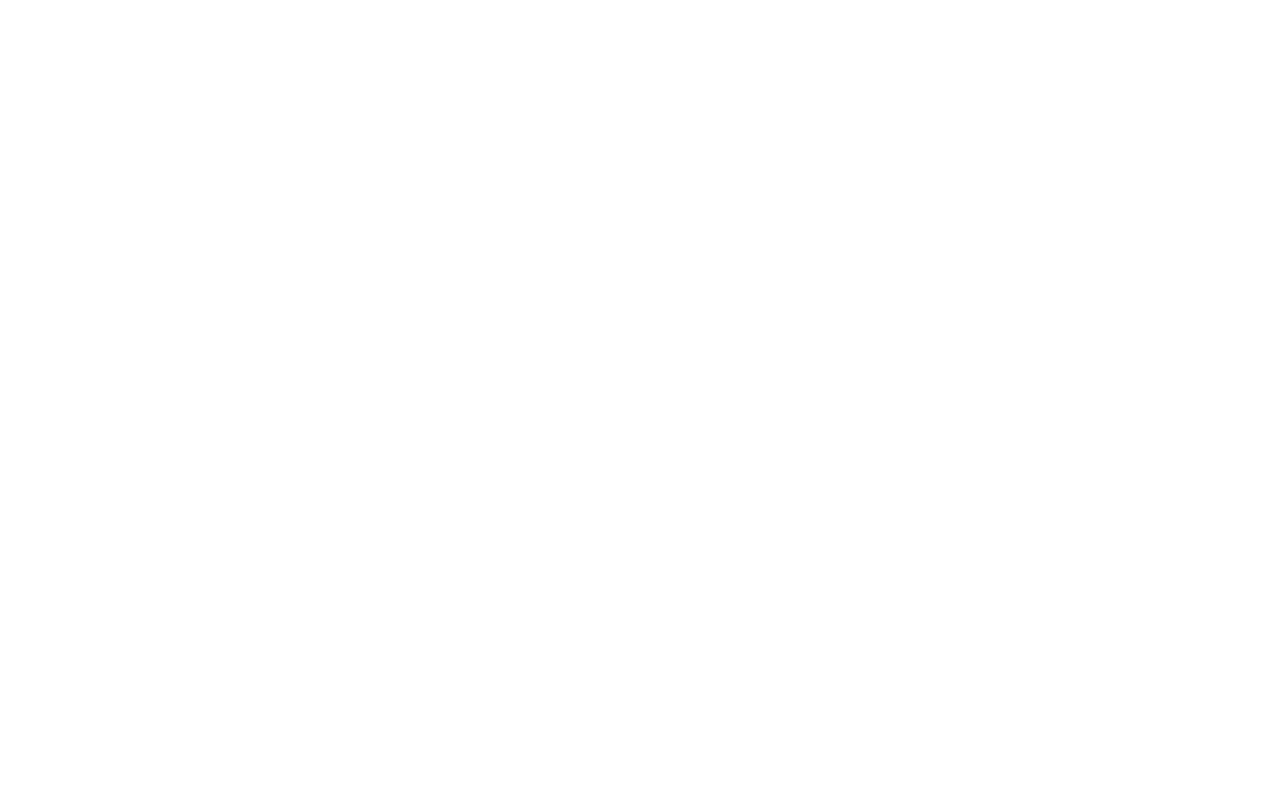
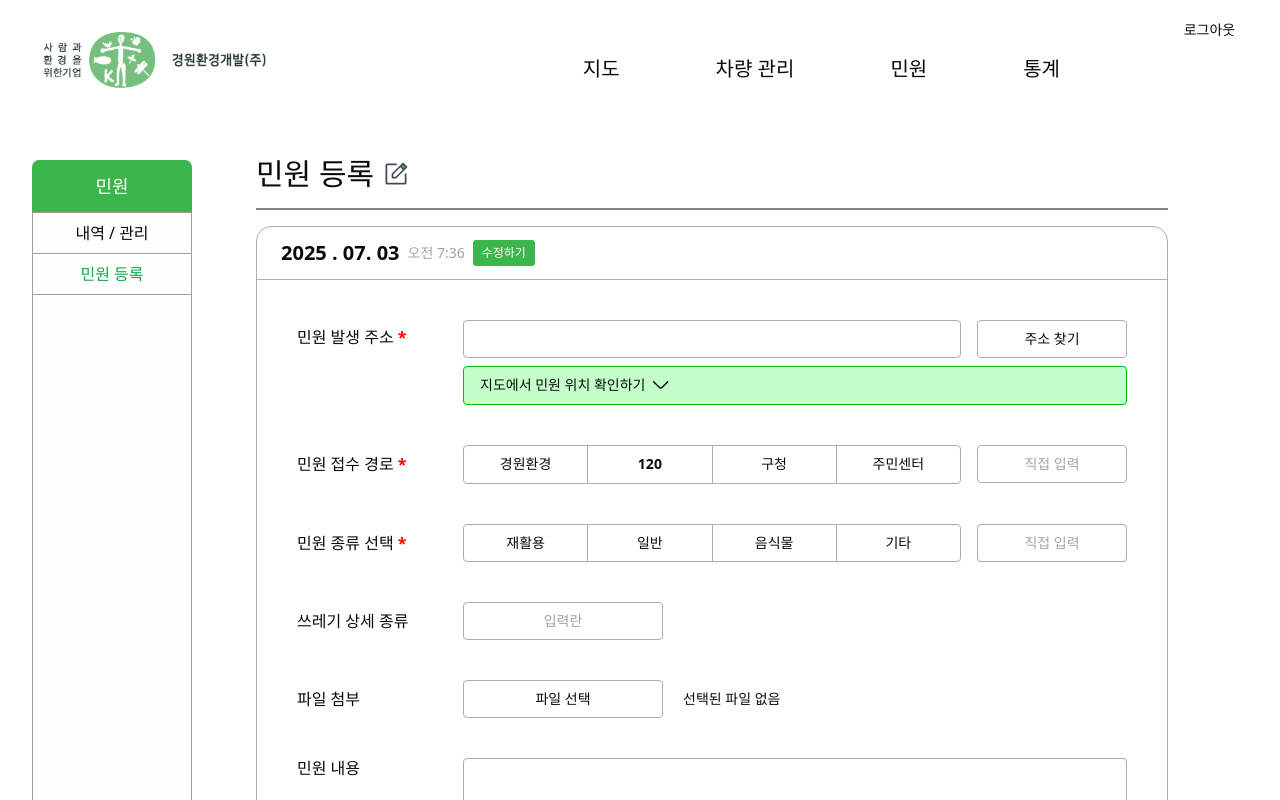
Before and after one commit to Gyeongwon-Environment-Web-and-App/IDON-Frontend, a React (Vite) app: page /complaints in a window 1280 px wide. Before the commit this address had no page. Shown: the top 800 px of the page. Built offline with nearby package versions, Linux system fonts and the light colour scheme.

Commit message:
feat: navigating for complaint form and table

```diff
--- a/src/App.tsx
+++ b/src/App.tsx
@@ -1,7 +1,7 @@
 import React from "react";
 import { BrowserRouter, Routes, Route } from "react-router-dom";
 import Login from "./pages/Login";
-import ComplaintRegister from "./pages/ComplaintManage";
+import ComplaintManage from "./pages/ComplaintManage";
 import MapOverview from "./pages/MapOverview";
 import MainPage from "./pages/MainPage";
 
@@ -10,7 +10,9 @@
     <BrowserRouter>
       <Routes>
         <Route path="/login" element={<Login />} />
-        <Route path="/register" element={<ComplaintRegister />} />
+        <Route path="/complaints" element={<ComplaintManage />} />
+        <Route path="/complaints/table" element={<ComplaintManage />} />
+        <Route path="/complaints/form" element={<ComplaintManage />} />
         <Route path="/map/overview" element={<MapOverview />} />
         <Route path="/" element={<MainPage />} />
         {/* 다른 라우트 여기에 추가 */}
--- a/src/components/Header.tsx
+++ b/src/components/Header.tsx
@@ -17,13 +17,30 @@
 const menuItems = [
   {
     label: "지도",
-    submenu: ["민원 분류", "차량 조회", "구역별 통계", "관할 구역 수정"],
+    submenu: [
+      { name: "민원 분류", route: "/" },
+      { name: "차량 조회", route: "/" },
+      { name: "구역별 통계", route: "/" },
+      { name: "관할 구역 수정", route: "/" },
+    ],
   },
   {
     label: "차량 관리",
-    submenu: ["차량 정보", "차량 등록 / 수정", "기사정보", "기사등록 / 수정"],
+    submenu: [
+      { name: "차량 정보", route: "/" },
+      { name: "차량 등록 / 수정", route: "/" },
+      { name: "기사정보", route: "/" },
+      { name: "기사등록 / 수정", route: "/" },
+    ],
   },
-  { label: "민원", submenu: ["내역 / 관리", "민원 등록 / 수정", "전체 통계"] },
+  {
+    label: "민원",
+    submenu: [
+      { name: "내역 / 관리", route: "/complaints/table" },
+      { name: "민원 등록 / 수정", route: "/complaints/form" },
+      { name: "전체 통계", route: "/" },
+    ],
+  },
   { label: "통계", submenu: [] },
 ];
 
@@ -98,8 +115,9 @@
                     <div
                       key={subIdx}
                       className="py-2 hover:text-gray-400 cursor-pointer font-semibold lg:text-lg text-md"
+                      onClick={() => navigate(sub.route)}
                     >
-                      {sub}
+                      {sub.name}
                     </div>
                   ))}
                 </div>
@@ -183,9 +201,12 @@
                           <button
                             key={subIdx}
                             className="text-left py-1 text-[#656565] hover:text-gray-600 transition-colors"
-                            onClick={() => setMobileMenuOpen(false)}
+                            onClick={() => {
+                              setMobileMenuOpen(false);
+                              navigate(sub.route);
+                            }}
                           >
-                            {sub}
+                            {sub.name}
                           </button>
                         ))}
                       </div>
--- a/src/components/complaints/ComplaintList.tsx
+++ /dev/null
@@ -1 +0,0 @@
-// !민원 관리/내역 테이블 컴포넌트
--- a/src/pages/ComplaintManage.tsx
+++ b/src/pages/ComplaintManage.tsx
@@ -1,5 +1,6 @@
 import { useState, useEffect } from "react";
 import axios from "axios";
+import { useLocation, useNavigate } from "react-router-dom";
 import type { ComplaintFormData } from "../types/complaint";
 import editIcon from "../assets/icons/edit.svg";
 import folderIcon from "../assets/icons/folder.svg";
@@ -14,6 +15,9 @@
 import MobileBottomNav from "@/components/MobileBottomNav";
 
 const ComplaintManage = () => {
+  const location = useLocation();
+  const navigate = useNavigate();
+
   const initialFormData: ComplaintFormData = {
     address: "",
     routeInput: "",
@@ -32,12 +36,38 @@
       size: number;
     }>,
   };
-  const [activeTab, setActiveTab] = useState("register");
+
+  // URL에 따라 기본 탭 설정
+  const getDefaultTab = () => {
+    if (location.pathname.includes("/form")) {
+      return "register";
+    } else if (location.pathname.includes("/table")) {
+      return "manage";
+    }
+    return "register"; // 기본값
+  };
+
+  const [activeTab, setActiveTab] = useState(getDefaultTab());
   const [formData, setFormData] = useState(initialFormData);
   const [showConfirm, setShowConfirm] = useState(false);
   const [hasUnsavedChanges, setHasUnsavedChanges] = useState(false);
   const [isPopupOpen, setIsPopupOpen] = useState(false);
   const isMobile = useIsMobile();
+
+  // URL 변경 감지하여 탭 업데이트
+  useEffect(() => {
+    const getDefaultTab = () => {
+      if (location.pathname.includes("/form")) {
+        return "register";
+      } else if (location.pathname.includes("/table")) {
+        return "manage";
+      }
+      return "register"; // 기본값
+    };
+
+    const newTab = getDefaultTab();
+    setActiveTab(newTab);
+  }, [location.pathname]);
 
   // 폼 데이터 변경 감지
   useEffect(() => {
@@ -77,6 +107,14 @@
       );
       if (!confirmLeave) return;
     }
+
+    // URL 업데이트
+    if (nextTab === "manage") {
+      navigate("/complaints/table");
+    } else {
+      navigate("/complaints/form");
+    }
+
     setFormData(initialFormData);
     setActiveTab(nextTab);
   };
--- a/src/pages/MainPage.tsx
+++ b/src/pages/MainPage.tsx
@@ -25,14 +25,14 @@
       title: "민원 관리",
       description: "입력한 민원을 간편하게 관리",
       icon: folder,
-      route: "/",
+      route: "/complaints/table",
       alt: "민원 관리 아이콘",
     },
     {
       title: "민원 등록",
       description: "간편하게 실시간 민원 입력",
       icon: write,
-      route: "/register",
+      route: "/complaints/form",
       alt: "민원 등록 아이콘",
     },
     {
```
